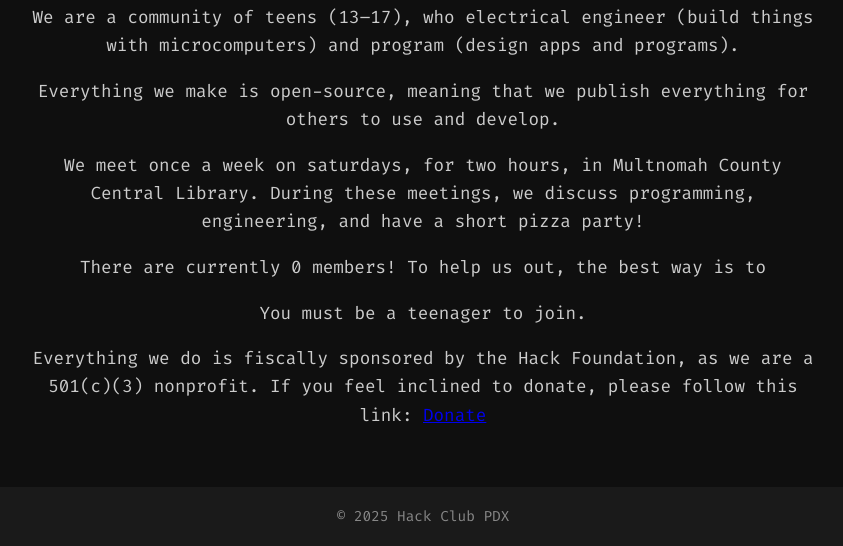
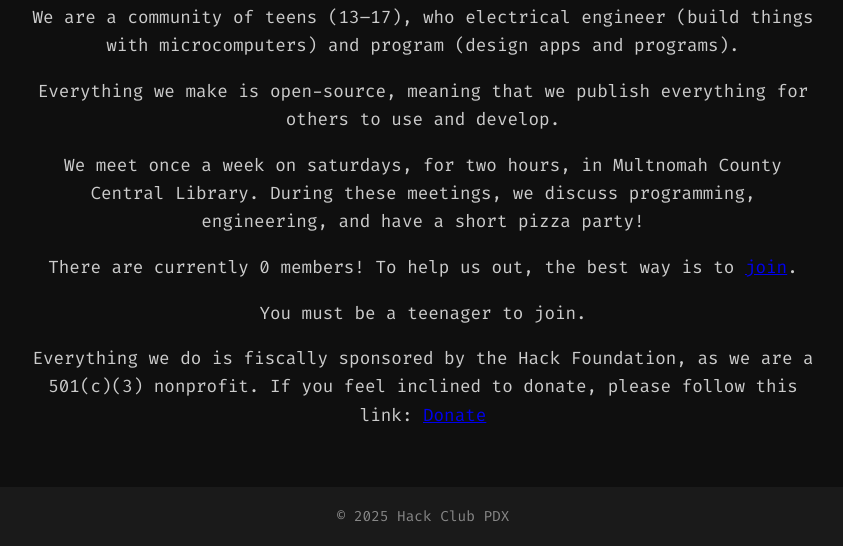
Before and after one commit to pdxhackclub/pdxhackclub.github.com, a plain HTML site: page about.html in a window 1280 px wide. Shown: the part 256-802 px from the top of the page, without its empty margins (217-1060 px from the left). Drawn offline with Linux system fonts and the light colour scheme.

Commit message:
Update about.html

```diff
--- a/about.html
+++ b/about.html
@@ -111,7 +111,7 @@
 
       <p>We meet once a week on saturdays, for two hours, in Multnomah County Central Library. During these meetings, we discuss programming, engineering, and have a short pizza party!</p>
 
-      <p>There are currently 0 members! To help us out, the best way is to <a href="join.html"></a></p>
+      <p>There are currently 0 members! To help us out, the best way is to <a href="join.html">join</a>.</p>
 
       <p>You must be a teenager to join.</p>
 
```
